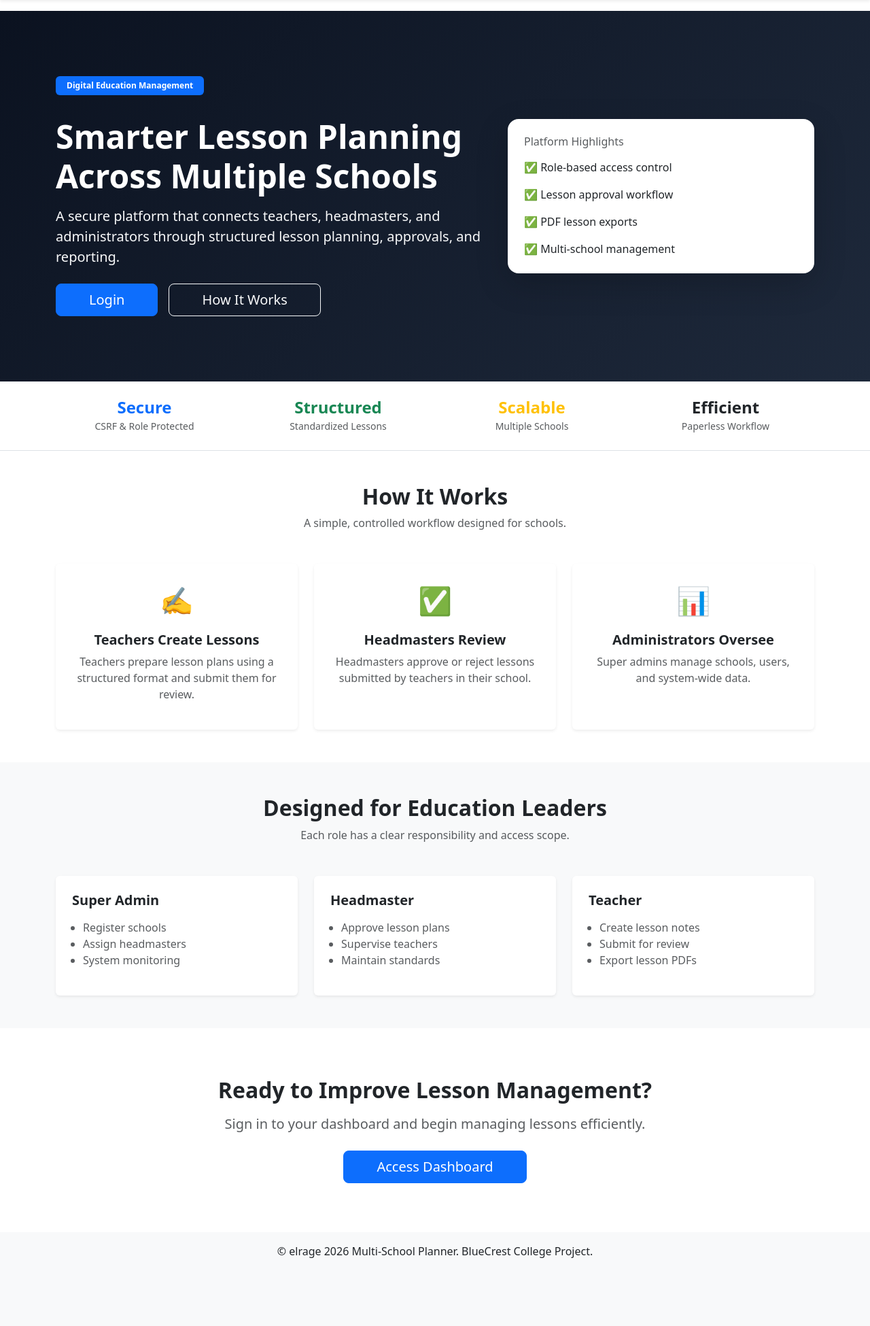
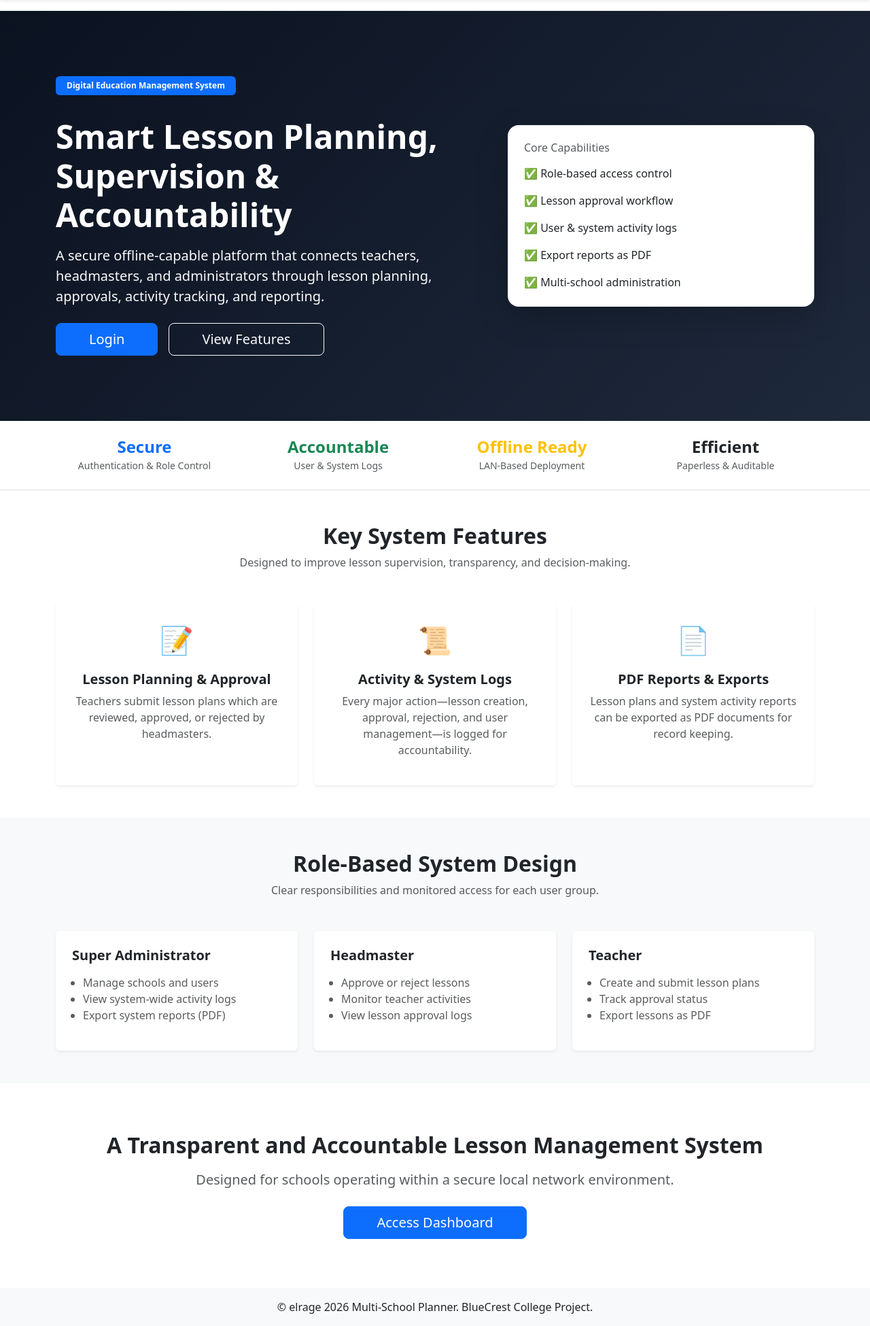
Before and after one commit to courageadawuduaar-cmd/multi-school-lesson-planner, a Flask app: page / in a window 1280 px wide. Shown: the part 56-2006 px from the top of the page at 68% size. Before the commit the page ends 1906 px from the top, so only its background shows below. Run offline with Flask 3, Linux system fonts and the light colour scheme; some libraries are stand-ins or nearby versions.

Commit message:
Enhance super admin dashboard UI and add monthly lesson report with charts and PDF export

```diff
--- a/app.py
+++ b/app.py
@@ -35,7 +35,10 @@ from flask import make_response
 from xhtml2pdf import pisa
 from io import BytesIO
 from flask import render_template
-
+from sqlalchemy import extract
+from reportlab.platypus import SimpleDocTemplate, Paragraph, Spacer, Table
+from reportlab.lib.styles import getSampleStyleSheet
+from reportlab.lib.pagesizes import A4
 
 
 # Import models
@@ -1145,6 +1148,87 @@ def export_logs_pdf():
     response.headers['Content-Disposition'] = 'attachment; filename=system_logs.pdf'
     return response
 
+@app.route("/superadmin/monthly-report", methods=["GET", "POST"])
+@login_required
+def monthly_report():
+
+    # ✅ CORRECT role check
+    if current_user.role != "super_admin":
+        flash("Unauthorized access", "danger")
+        return redirect(url_for("super_admin_dashboard"))
+
+    report_data = None
+
+    if request.method == "POST":
+        month = int(request.form.get("month"))
+        year = int(request.form.get("year"))
+
+        lessons = Lesson.query.filter(
+            extract("month", Lesson.created_at) == month,
+            extract("year", Lesson.created_at) == year
+        ).all()
+
+        report_data = {
+            "total": len(lessons),
+            "approved": sum(1 for l in lessons if l.status == "approved"),
+            "rejected": sum(1 for l in lessons if l.status == "rejected"),
+            "pending": sum(1 for l in lessons if l.status == "pending"),
+            "lessons": lessons,
+            "month": month,
+            "year": year
+        }
+
+    return render_template(
+        "super_admin_monthly_report.html",
+        report_data=report_data
+    )
+
+
+@app.route("/superadmin/monthly-report/pdf")
+@login_required
+def monthly_report_pdf():
+
+    if current_user.role != "super_admin":
+        flash("Unauthorized access", "danger")
+        return redirect(url_for("home"))
+
+    month = int(request.args.get("month"))
+    year = int(request.args.get("year"))
+
+    lessons = Lesson.query.filter(
+        extract("month", Lesson.created_at) == month,
+        extract("year", Lesson.created_at) == year
+    ).all()
+
+    approved = sum(1 for l in lessons if l.status == "approved")
+    pending = sum(1 for l in lessons if l.status == "pending")
+    rejected = sum(1 for l in lessons if l.status == "rejected")
+
+    file_path = f"monthly_report_{month}_{year}.pdf"
+
+    doc = SimpleDocTemplate(file_path, pagesize=A4)
+    styles = getSampleStyleSheet()
+    story = []
+
+    story.append(Paragraph(f"<b>Monthly Lesson Report</b>", styles["Title"]))
+    story.append(Spacer(1, 12))
+
+    story.append(Paragraph(f"Month: {month} / Year: {year}", styles["Normal"]))
+    story.append(Spacer(1, 12))
+
+    table_data = [
+        ["Total Lessons", len(lessons)],
+        ["Approved", approved],
+        ["Pending", pending],
+        ["Rejected", rejected],
+    ]
+
+    table = Table(table_data)
+    story.append(table)
+
+    doc.build(story)
+
+    return send_file(file_path, as_attachment=True)
 # ------------------------
 # RUN APP
 # ------------------------
--- a/templates/home.html
+++ b/templates/home.html
@@ -12,26 +12,26 @@
             <!-- Text -->
             <div class="col-lg-7">
                 <span class="badge bg-primary mb-3 px-3 py-2">
-                    Digital Education Management
+                    Digital Education Management System
                 </span>
 
                 <h1 class="display-5 fw-bold mt-3">
-                    Smarter Lesson Planning<br>
-                    Across Multiple Schools
+                    Smart Lesson Planning,<br>
+                    Supervision & Accountability
                 </h1>
 
                 <p class="lead text-light mt-3 mb-4">
-                    A secure platform that connects teachers, headmasters,
-                    and administrators through structured lesson planning,
-                    approvals, and reporting.
+                    A secure offline-capable platform that connects teachers,
+                    headmasters, and administrators through lesson planning,
+                    approvals, activity tracking, and reporting.
                 </p>
 
                 <div class="d-flex gap-3 flex-wrap">
                     <a href="{{ url_for('login') }}" class="btn btn-primary btn-lg px-5">
                         Login
                     </a>
-                    <a href="#how-it-works" class="btn btn-outline-light btn-lg px-5">
-                        How It Works
+                    <a href="#features" class="btn btn-outline-light btn-lg px-5">
+                        View Features
                     </a>
                 </div>
             </div>
@@ -40,12 +40,13 @@
             <div class="col-lg-5">
                 <div class="card shadow-lg border-0 rounded-4">
                     <div class="card-body p-4">
-                        <h6 class="text-muted mb-3">Platform Highlights</h6>
+                        <h6 class="text-muted mb-3">Core Capabilities</h6>
                         <ul class="list-unstyled mb-0">
                             <li class="mb-3">✅ Role-based access control</li>
                             <li class="mb-3">✅ Lesson approval workflow</li>
-                            <li class="mb-3">✅ PDF lesson exports</li>
-                            <li>✅ Multi-school management</li>
+                            <li class="mb-3">✅ User & system activity logs</li>
+                            <li class="mb-3">✅ Export reports as PDF</li>
+                            <li>✅ Multi-school administration</li>
                         </ul>
                     </div>
                 </div>
@@ -61,30 +62,30 @@
         <div class="row text-center g-4">
             <div class="col-md-3">
                 <h4 class="fw-bold text-primary mb-0">Secure</h4>
-                <small class="text-muted">CSRF & Role Protected</small>
+                <small class="text-muted">Authentication & Role Control</small>
             </div>
             <div class="col-md-3">
-                <h4 class="fw-bold text-success mb-0">Structured</h4>
-                <small class="text-muted">Standardized Lessons</small>
+                <h4 class="fw-bold text-success mb-0">Accountable</h4>
+                <small class="text-muted">User & System Logs</small>
             </div>
             <div class="col-md-3">
-                <h4 class="fw-bold text-warning mb-0">Scalable</h4>
-                <small class="text-muted">Multiple Schools</small>
+                <h4 class="fw-bold text-warning mb-0">Offline Ready</h4>
+                <small class="text-muted">LAN-Based Deployment</small>
             </div>
             <div class="col-md-3">
                 <h4 class="fw-bold text-dark mb-0">Efficient</h4>
-                <small class="text-muted">Paperless Workflow</small>
+                <small class="text-muted">Paperless & Auditable</small>
             </div>
         </div>
     </div>
 </section>
 
-<!-- ================= HOW IT WORKS ================= -->
-<section id="how-it-works" class="container py-5">
+<!-- ================= FEATURES ================= -->
+<section id="features" class="container py-5">
     <div class="text-center mb-5">
-        <h2 class="fw-bold">How It Works</h2>
+        <h2 class="fw-bold">Key System Features</h2>
         <p class="text-muted">
-            A simple, controlled workflow designed for schools.
+            Designed to improve lesson supervision, transparency, and decision-making.
         </p>
     </div>
 
@@ -93,11 +94,11 @@
         <div class="col-md-4">
             <div class="card h-100 border-0 shadow-sm">
                 <div class="card-body p-4 text-center">
-                    <div class="fs-1 mb-3">✍️</div>
-                    <h5 class="fw-bold">Teachers Create Lessons</h5>
+                    <div class="fs-1 mb-3">📝</div>
+                    <h5 class="fw-bold">Lesson Planning & Approval</h5>
                     <p class="text-muted">
-                        Teachers prepare lesson plans using a structured format
-                        and submit them for review.
+                        Teachers submit lesson plans which are reviewed,
+                        approved, or rejected by headmasters.
                     </p>
                 </div>
             </div>
@@ -106,11 +107,11 @@
         <div class="col-md-4">
             <div class="card h-100 border-0 shadow-sm">
                 <div class="card-body p-4 text-center">
-                    <div class="fs-1 mb-3">✅</div>
-                    <h5 class="fw-bold">Headmasters Review</h5>
+                    <div class="fs-1 mb-3">📜</div>
+                    <h5 class="fw-bold">Activity & System Logs</h5>
                     <p class="text-muted">
-                        Headmasters approve or reject lessons
-                        submitted by teachers in their school.
+                        Every major action—lesson creation, approval,
+                        rejection, and user management—is logged for accountability.
                     </p>
                 </div>
             </div>
@@ -119,11 +120,11 @@
         <div class="col-md-4">
             <div class="card h-100 border-0 shadow-sm">
                 <div class="card-body p-4 text-center">
-                    <div class="fs-1 mb-3">📊</div>
-                    <h5 class="fw-bold">Administrators Oversee</h5>
+                    <div class="fs-1 mb-3">📄</div>
+                    <h5 class="fw-bold">PDF Reports & Exports</h5>
                     <p class="text-muted">
-                        Super admins manage schools, users,
-                        and system-wide data.
+                        Lesson plans and system activity reports
+                        can be exported as PDF documents for record keeping.
                     </p>
                 </div>
             </div>
@@ -136,9 +137,9 @@
 <section class="bg-light py-5">
     <div class="container">
         <div class="text-center mb-5">
-            <h2 class="fw-bold">Designed for Education Leaders</h2>
+            <h2 class="fw-bold">Role-Based System Design</h2>
             <p class="text-muted">
-                Each role has a clear responsibility and access scope.
+                Clear responsibilities and monitored access for each user group.
             </p>
         </div>
 
@@ -147,11 +148,11 @@
             <div class="col-md-4">
                 <div class="card h-100 shadow-sm border-0">
                     <div class="card-body p-4">
-                        <h5 class="fw-bold mb-3">Super Admin</h5>
+                        <h5 class="fw-bold mb-3">Super Administrator</h5>
                         <ul class="text-muted ps-3">
-                            <li>Register schools</li>
-                            <li>Assign headmasters</li>
-                            <li>System monitoring</li>
+                            <li>Manage schools and users</li>
+                            <li>View system-wide activity logs</li>
+                            <li>Export system reports (PDF)</li>
                         </ul>
                     </div>
                 </div>
@@ -162,9 +163,9 @@
                     <div class="card-body p-4">
                         <h5 class="fw-bold mb-3">Headmaster</h5>
                         <ul class="text-muted ps-3">
-                            <li>Approve lesson plans</li>
-                            <li>Supervise teachers</li>
-                            <li>Maintain standards</li>
+                            <li>Approve or reject lessons</li>
+                            <li>Monitor teacher activities</li>
+                            <li>View lesson approval logs</li>
                         </ul>
                     </div>
                 </div>
@@ -175,9 +176,9 @@
                     <div class="card-body p-4">
                         <h5 class="fw-bold mb-3">Teacher</h5>
                         <ul class="text-muted ps-3">
-                            <li>Create lesson notes</li>
-                            <li>Submit for review</li>
-                            <li>Export lesson PDFs</li>
+                            <li>Create and submit lesson plans</li>
+                            <li>Track approval status</li>
+                            <li>Export lessons as PDF</li>
                         </ul>
                     </div>
                 </div>
@@ -191,10 +192,10 @@
 <section class="py-5">
     <div class="container text-center py-4">
         <h2 class="fw-bold mb-3">
-            Ready to Improve Lesson Management?
+            A Transparent and Accountable Lesson Management System
         </h2>
         <p class="lead text-muted mb-4">
-            Sign in to your dashboard and begin managing lessons efficiently.
+            Designed for schools operating within a secure local network environment.
         </p>
         <a href="{{ url_for('login') }}" class="btn btn-primary btn-lg px-5">
             Access Dashboard
```
Also changed, not shown: templates/super_admin_dashboard.html (+60 -24 lines), templates/super_admin_monthly_report.html (added, +127 -0 lines), 1 other file.
